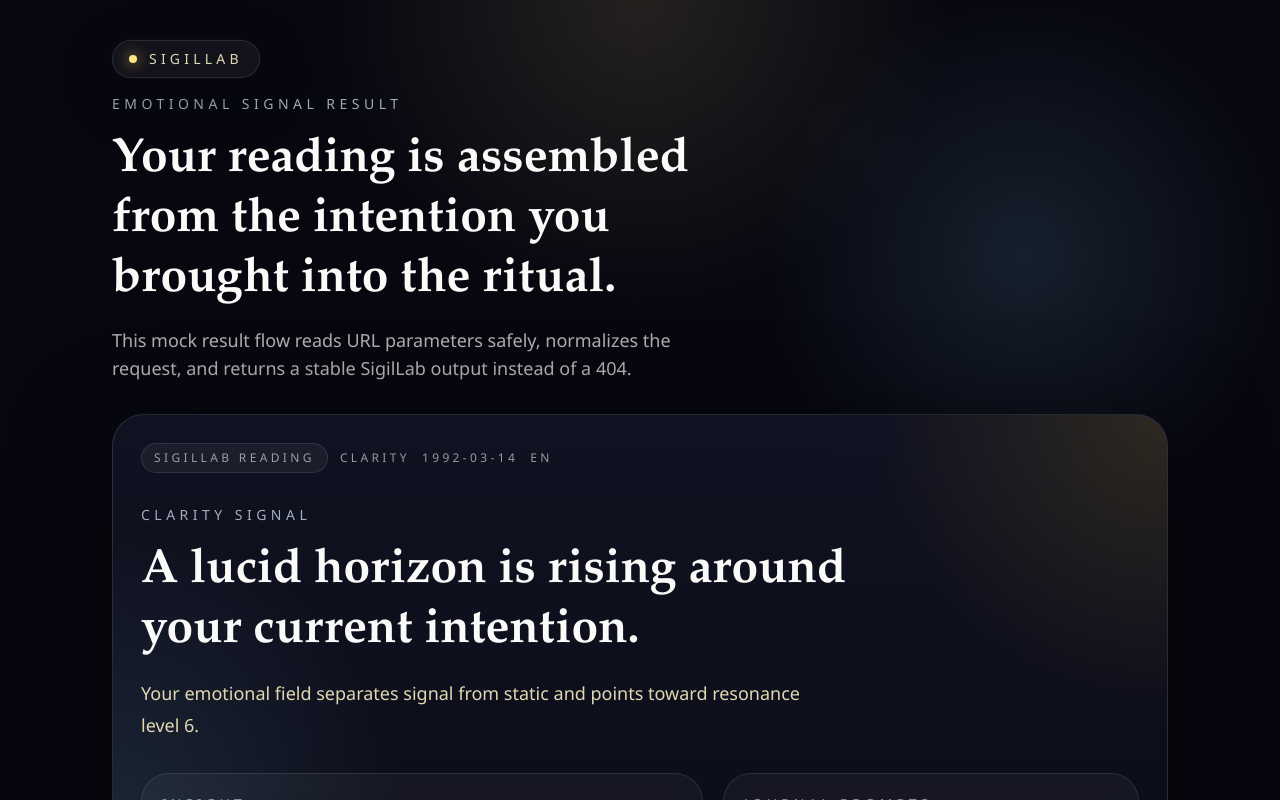
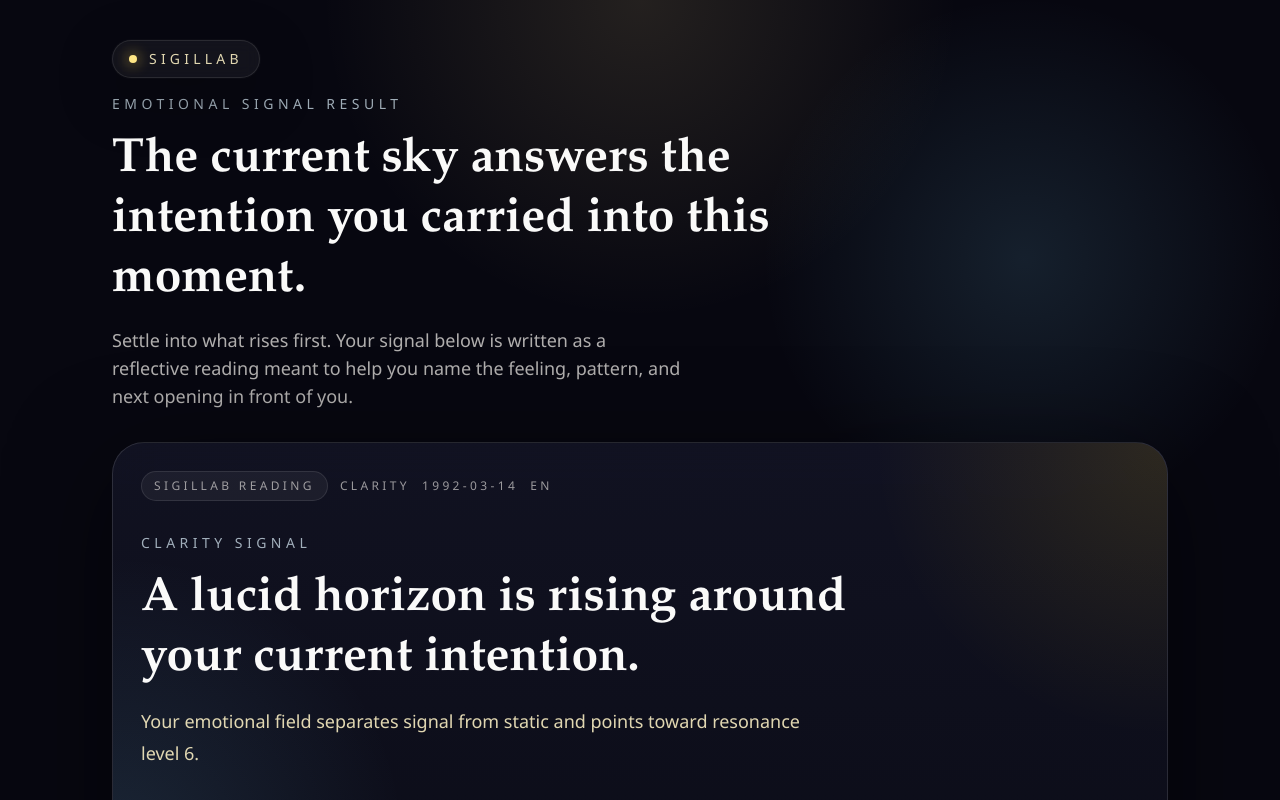
Before and after one commit to swansonzane-zane/SigilLab-V1, a Next.js app: page /result in a window 1280 px wide. Shown: the top 800 px of the page. Built offline with nearby package versions, Linux system fonts and the light colour scheme.

Commit message:
phase2 result copy cleanup

```diff
--- a/app/result/page.tsx
+++ b/app/result/page.tsx
@@ -31,12 +31,13 @@ export default async function ResultPage({ searchParams }: ResultPageProps) {
               Emotional Signal Result
             </p>
             <h2 className="font-heading text-4xl leading-tight font-semibold text-stone-50 sm:text-5xl">
-              Your reading is assembled from the intention you brought into the
-              ritual.
+              The current sky answers the intention you carried into this
+              moment.
             </h2>
             <p className="max-w-xl text-base leading-7 text-stone-300/82 sm:text-lg">
-              This mock result flow reads URL parameters safely, normalizes the
-              request, and returns a stable SigilLab output instead of a 404.
+              Settle into what rises first. Your signal below is written as a
+              reflective reading meant to help you name the feeling, pattern,
+              and next opening in front of you.
             </p>
           </div>
 
```
